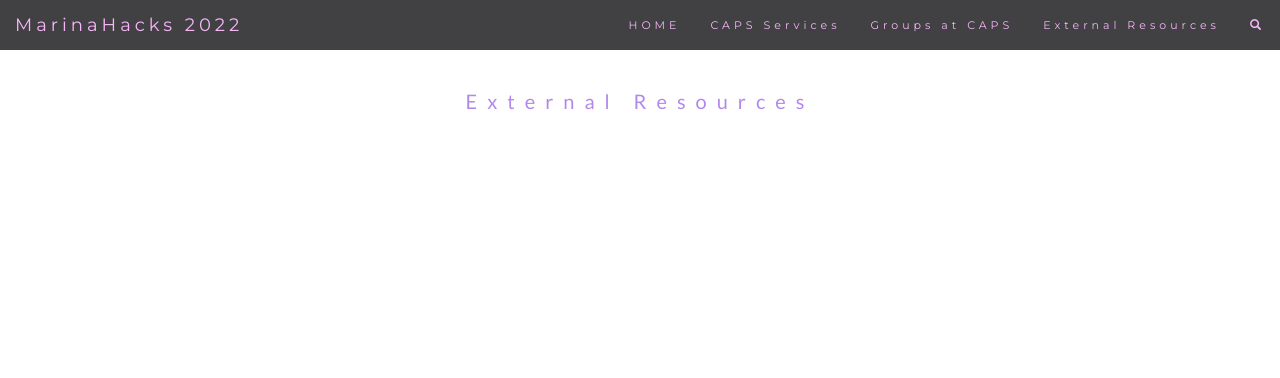
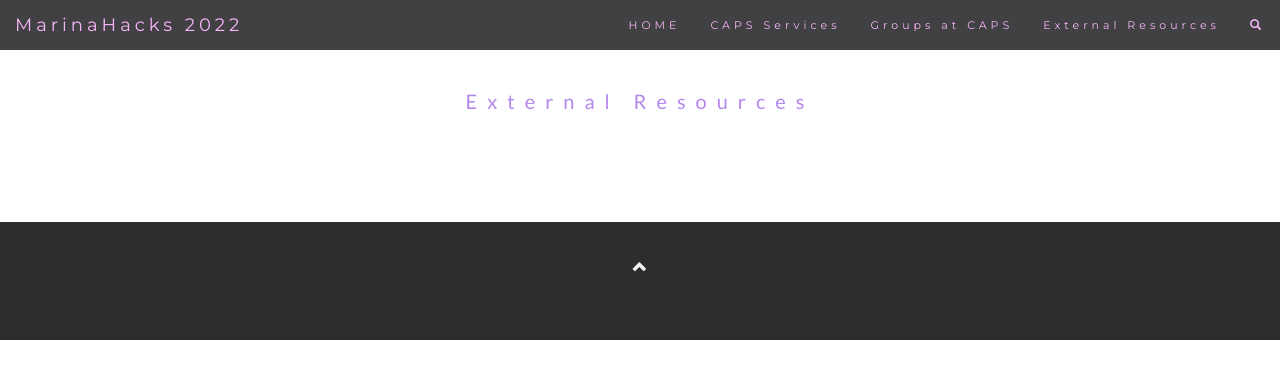
Before and after one commit to ChrisPCodes/MarinaHacks2022, a plain HTML site: page externalResources.html in a window 1280 px wide. Drawn offline with nearby package versions, Linux system fonts and the light colour scheme.

Commit message:
footer in external

```diff
--- a/externalResources.html
+++ b/externalResources.html
@@ -184,6 +184,12 @@
     <p></p>
   </div>
 
+  <!-- Footer -->
+<footer class="text-center">
+    <a class="up-arrow" href="#myPage" data-toggle="tooltip" title="TO TOP">
+      <span class="glyphicon glyphicon-chevron-up"></span>
+    </a><br><br>
+  </footer>
 
   <script>
   $(document).ready(function(){
```
